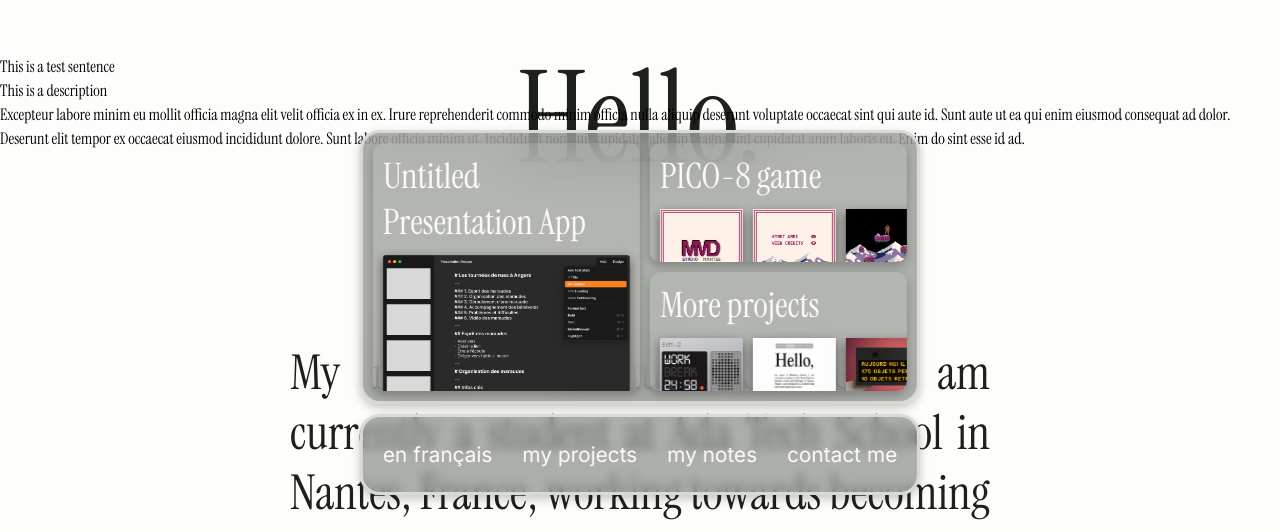
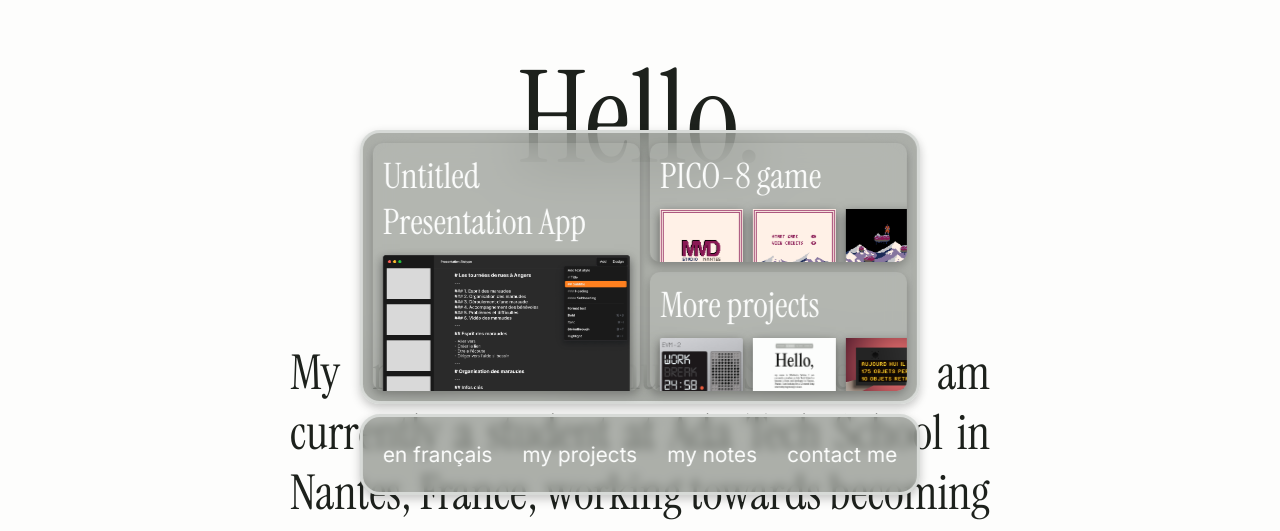
Before and after one commit to lemathurin/portfolio, a Next.js app: page /en in a window 1280 px wide. Shown: the part 265-796 px from the top of the page. Built offline with nearby package versions, Linux system fonts and the light colour scheme.

Commit message:
Removed the tests

```diff
--- a/messages/en.json
+++ b/messages/en.json
@@ -13,10 +13,5 @@
       "presenterApp": "Untitled Presentation App",
       "pico8": "PICO-8 game",
       "moreProjects": "More projects"
-    },
-    "TEST": {
-      "test": "This is a test sentence",
-      "description": "This is a description",
-      "text": "Excepteur labore minim eu mollit officia magna elit velit officia ex in ex. Irure reprehenderit commodo minim officia nulla aliquip deserunt voluptate occaecat sint qui aute id. Sunt aute ut ea qui enim eiusmod consequat ad dolor. Deserunt elit tempor ex occaecat eiusmod incididunt dolore. Sunt labore officia minim ut. Incididunt non quis cupidatat aliquip magna sint cupidatat anim laboris eu. Enim do sint esse id ad."
     }
   }
--- a/src/app/[locale]/components/Test.js
+++ /dev/null
@@ -1,13 +0,0 @@
-"use client";
-
-import { useState } from "react";
-
-export default function Test(props) {
-  return (
-    <div style={{ position: "fixed" }}>
-      <h1>{props.test}</h1>
-      <h2>{props.description}</h2>
-      <p>{props.text}</p>
-    </div>
-  );
-}
--- a/src/app/[locale]/page.js
+++ b/src/app/[locale]/page.js
@@ -1,6 +1,5 @@
 import { useTranslations } from "next-intl";
 import NavBar from "./components/Navbar";
-import Test from "./components/Test";
 
 export default function Home() {
   const t = useTranslations("Home");
@@ -17,12 +16,6 @@ export default function Home() {
         pico8={n("pico8")}
         moreProjects={n("moreProjects")}
       />
-      <Test
-        test={test("test")}
-        description={test("description")}
-        text={test("text")}
-      />
-
       <h1 className="font-instrument text-lightMode-text text-9xl">
         {t("greeting")}
       </h1>
```
